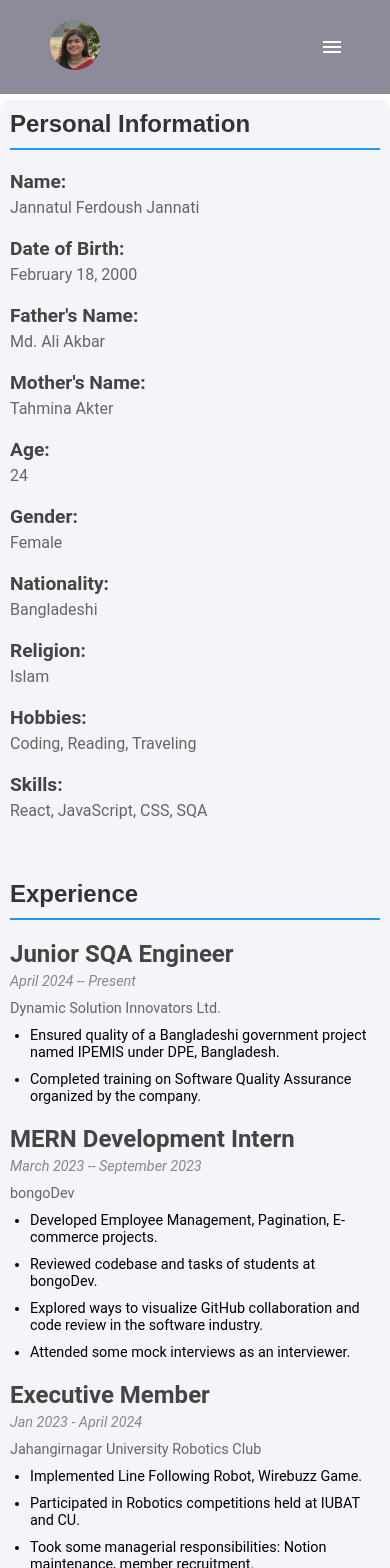
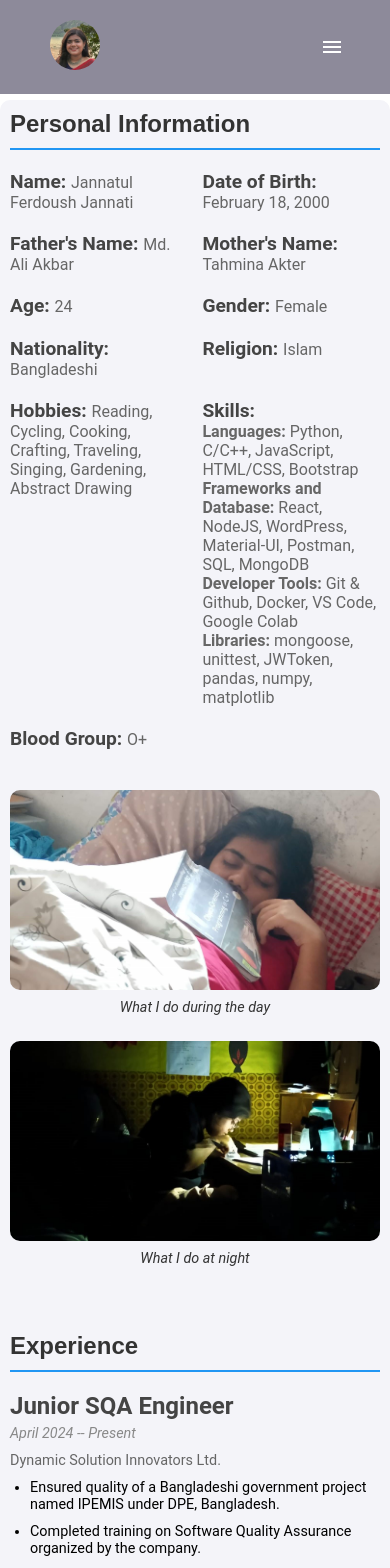
Before and after one commit to jannat-349/portfolio, a React (Vite) app: page /portfolio/about in a window 390 px wide. Shown: the top 1568 px of the page. Built offline with nearby package versions, Linux system fonts and the light colour scheme.

Commit message:
About section has been polished

```diff
--- a/src/pages/About.jsx
+++ b/src/pages/About.jsx
@@ -1,51 +1,75 @@
 import React from 'react';
 import '../styles/About.css';
+
 
 const About = () => {
   return (
     <div className="about-container">
       <section>
         <h2>Personal Information</h2>
+        <div className="personal-info-container">
           <div className="personal-info">
             <div className="personal-info-item">
-            <h3>Name:</h3>
+              <h3>Name: </h3>
               <p>Jannatul Ferdoush Jannati</p>
             </div>
             <div className="personal-info-item">
-            <h3>Date of Birth:</h3>
+              <h3>Date of Birth: </h3>
               <p>February 18, 2000</p>
             </div>
             <div className="personal-info-item">
-            <h3>Father's Name:</h3>
+              <h3>Father's Name: </h3>
               <p>Md. Ali Akbar</p>
             </div>
             <div className="personal-info-item">
-            <h3>Mother's Name:</h3>
+              <h3>Mother's Name: </h3>
               <p>Tahmina Akter</p>
             </div>
             <div className="personal-info-item">
-            <h3>Age:</h3>
+              <h3>Age: </h3>
               <p>24</p>
             </div>
             <div className="personal-info-item">
-            <h3>Gender:</h3>
+              <h3>Gender: </h3>
               <p>Female</p>
             </div>
             <div className="personal-info-item">
-            <h3>Nationality:</h3>
+              <h3>Nationality: </h3>
               <p>Bangladeshi</p>
             </div>
             <div className="personal-info-item">
-            <h3>Religion:</h3>
+              <h3>Religion: </h3>
               <p>Islam</p>
             </div>
             <div className="personal-info-item">
-            <h3>Hobbies:</h3>
-            <p>Coding, Reading, Traveling</p>
+              <h3>Hobbies: </h3>
+              <p>Reading, Cycling, Cooking, Crafting, Traveling, Singing, Gardening, Abstract Drawing</p>
             </div>
             <div className="personal-info-item">
-            <h3>Skills:</h3>
-            <p>React, JavaScript, CSS, SQA</p>
+              <h3>Skills: </h3>
+              <br />
+              <p>
+                <strong>Languages:</strong> Python, C/C++, JavaScript, HTML/CSS, Bootstrap <br />
+                <strong>Frameworks and Database:</strong> React, NodeJS, WordPress, Material-UI, Postman, SQL, MongoDB <br />
+                <strong>Developer Tools:</strong> Git & Github, Docker, VS Code, Google Colab <br />
+                <strong>Libraries:</strong> mongoose, unittest, JWToken, pandas, numpy, matplotlib
+              </p>
+            </div>
+            <div className="personal-info-item">
+              <h3>Blood Group: </h3>
+              <p>O+</p>
+            </div>
+          </div>
+
+          <div className="images-container">
+            <div className="image-item">
+              <img src="src/assets/images/day.jpeg" alt="What I do at day" />
+              <p><em>What I do during the day</em></p>
+            </div>
+            <div className="image-item">
+              <img src="src/assets/images/night.jpg" alt="What I do at night" />
+              <p><em>What I do at night</em></p>
+            </div>
           </div>
         </div>
       </section>
@@ -54,13 +78,12 @@ const About = () => {
         <h2>Experience</h2>
         <div className="experience-item">
           <div className="experience-header">
-            <h3>
-              Junior SQA Engineer
-            </h3>
+            <h3>Junior SQA Engineer</h3>
             <p className="duration">April 2024 -- Present</p>
           </div>
           <a href="https://www.dsinnovators.com/" target="_blank" rel="noopener noreferrer">
-            <p>Dynamic Solution Innovators Ltd.</p></a>
+            <p>Dynamic Solution Innovators Ltd.</p>
+          </a>
           <ul>
             <li>Ensured quality of a Bangladeshi government project named IPEMIS under DPE, Bangladesh.</li>
             <li>Completed training on Software Quality Assurance organized by the company.</li>
@@ -68,13 +91,12 @@ const About = () => {
         </div>
         <div className="experience-item">
           <div className="experience-header">
-            <h3>
-              MERN Development Intern
-            </h3>
+            <h3>MERN Development Intern</h3>
             <p className="duration">March 2023 -- September 2023</p>
           </div>
           <a href="https://bongodev.com/" target="_blank" rel="noopener noreferrer">
-            <p>bongoDev</p></a>
+            <p>bongoDev</p>
+          </a>
           <ul>
             <li>Developed Employee Management, Pagination, E-commerce projects.</li>
             <li>Reviewed codebase and tasks of students at bongoDev.</li>
@@ -84,13 +106,12 @@ const About = () => {
         </div>
         <div className="experience-item">
           <div className="experience-header">
-            <h3>
-              Executive Member
-            </h3>
+            <h3>Executive Member</h3>
             <p className="duration">Jan 2023 - April 2024</p>
           </div>
           <a href="https://jurc.org/" target="_blank" rel="noopener noreferrer">
-            <p>Jahangirnagar University Robotics Club</p></a>
+            <p>Jahangirnagar University Robotics Club</p>
+          </a>
           <ul>
             <li>Implemented Line Following Robot, Wirebuzz Game.</li>
             <li>Participated in Robotics competitions held at IUBAT and CU.</li>
@@ -98,6 +119,7 @@ const About = () => {
           </ul>
         </div>
       </section>
+
       <section>
         <h2>Education</h2>
         <div className="education-item">
--- a/src/styles/About.css
+++ b/src/styles/About.css
@@ -25,7 +25,14 @@ h2 {
 }
 
 /* Personal Info Styles */
+.personal-info-container {
+    display: flex;
+    flex-wrap: wrap;
+    justify-content: space-between;
+}
+
 .personal-info {
+    width: 60%;
     display: flex;
     flex-wrap: wrap;
     justify-content: space-between;
@@ -41,12 +48,41 @@ h2 {
     margin: 0;
     color: #444;
     margin-bottom: 5px;
+    display: inline;
 }
 
 .personal-info-item p {
     margin: 0;
     font-size: 1em;
     color: #666;
+    display: inline;
+}
+
+.images-container {
+    width: 35%;
+    display: flex;
+    flex-direction: column;
+    justify-content: space-between;
+}
+
+.image-item {
+    margin-bottom: 20px;
+}
+
+.image-item img {
+    width: 100%;
+    height: auto;
+    max-height: 200px; /* Adjust as needed */
+    object-fit: cover;
+    object-position: top; /* Aligns the top part of the image */
+    border-radius: 10px;
+}
+
+.image-item p {
+    text-align: center;
+    font-size: 0.9em;
+    margin-top: 5px;
+    color: #333;
 }
 
 /* Experience and Education Styles */
@@ -109,8 +145,24 @@ a:hover {
         margin-top: 120px;
     }
 
-    .personal-info-item {
+    .personal-info-container {
+        flex-direction: column;
+    }
+
+    .personal-info {
         width: 100%;
+    }
+
+    .images-container {
+        width: 100%;
+        margin-top: 20px;
+        flex-direction: row;
+        justify-content: space-between;
+    }
+
+    .image-item {
+        width: 48%;
+        margin-bottom: 0;
     }
 
     h2 {
@@ -144,6 +196,15 @@ a:hover {
         margin-top: 100px;
     }
 
+    .images-container {
+        flex-direction: column;
+    }
+
+    .image-item {
+        width: 100%;
+        margin-bottom: 20px;
+    }
+
     h2 {
         font-size: 1.5em;
     }
```
Also changed, not shown: src/assets/images/day.jpeg (added), src/assets/images/night.jpg (added). Lines whose indentation alone changed are shown as unchanged.
